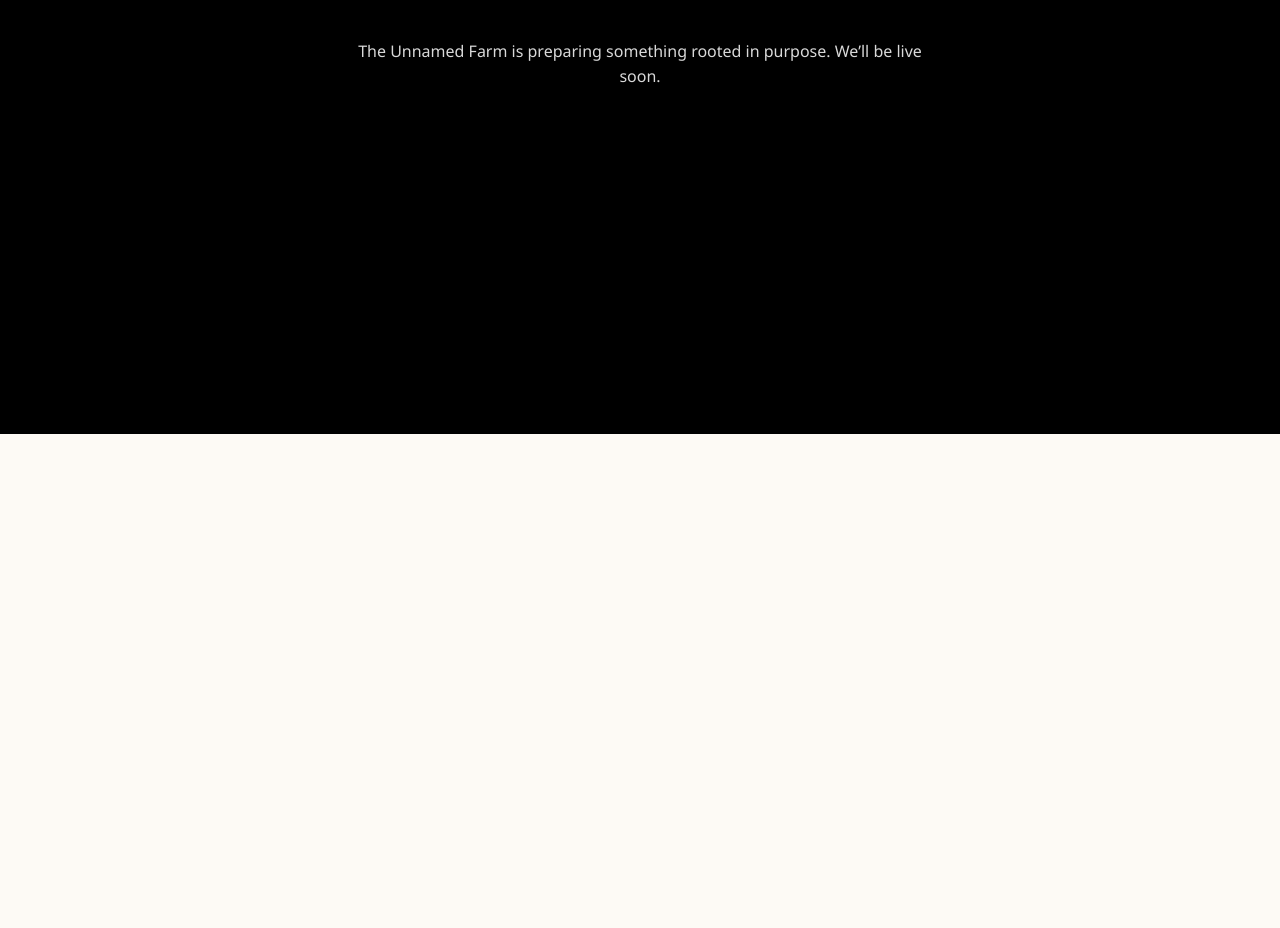
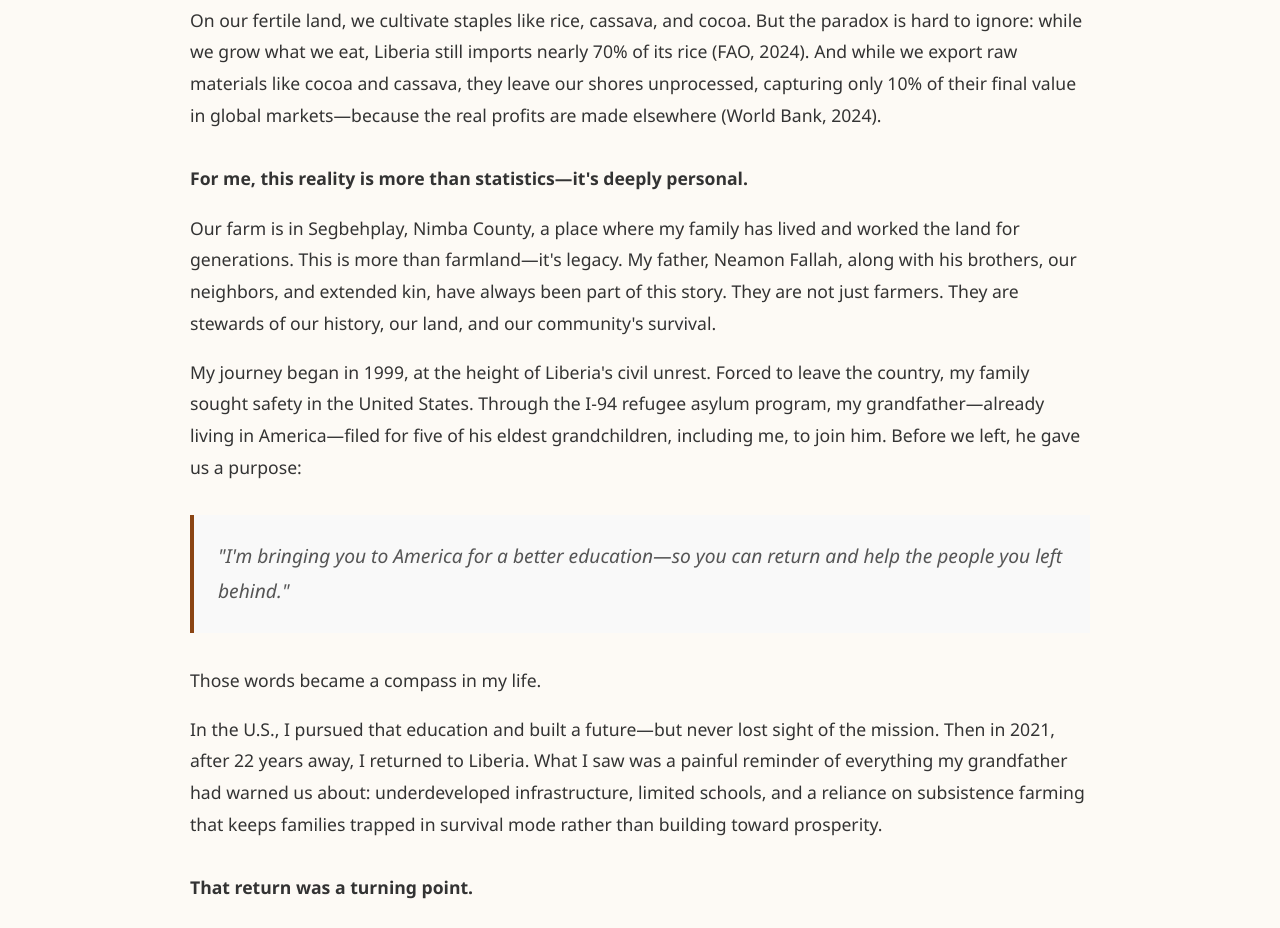
Before and after one commit to dtaplin21/Liberia-ecommerce-site, a React (Vite) app in the folder my-app/: page /story in a window 1280 px wide. Shown: the part 430-1358 px from the top of the page. Before the commit the page ends 864 px from the top, so only its background shows below. Built offline with nearby package versions, Linux system fonts and the light colour scheme.

Commit message:
added paragraph to story page

```diff
--- a/my-app/src/pages/Story.jsx
+++ b/my-app/src/pages/Story.jsx
@@ -1,10 +1,139 @@
 function Story() {
   return (
-    <section>
+    <section style={{padding: '60px 20px', maxWidth: '900px', margin: '0 auto'}}>
       <h2>Our Story</h2>
-      <p style={{textAlign: 'center', fontSize: '1.2rem', maxWidth: '900px', margin: '0 auto'}}>
-        Coming soon... Learn about our journey and mission.
-      </p>
+
+      <div style={{lineHeight: '1.8', fontSize: '1.1rem', color: '#333'}}>
+        <p>
+          In the heart of West Africa, Liberia's farmers have long stood at the foundation of the nation's economy
+          and cultural identity. We produce over 34% of Liberia's GDP and represent more than 60% of the national
+          workforce (World Bank, 2024). Yet, despite our vital role, rural communities like ours continue to face
+          overwhelming challenges—with poverty rates reaching nearly 70% in the countryside (Sida, 2024).
+        </p>
+
+        <p>
+          On our fertile land, we cultivate staples like rice, cassava, and cocoa. But the paradox is hard to ignore:
+          while we grow what we eat, Liberia still imports nearly 70% of its rice (FAO, 2024). And while we export
+          raw materials like cocoa and cassava, they leave our shores unprocessed, capturing only 10% of their final
+          value in global markets—because the real profits are made elsewhere (World Bank, 2024).
+        </p>
+
+        <p style={{fontWeight: 'bold', marginTop: '2rem'}}>
+          For me, this reality is more than statistics—it's deeply personal.
+        </p>
+
+        <p>
+          Our farm is in Segbehplay, Nimba County, a place where my family has lived and worked the land for
+          generations. This is more than farmland—it's legacy. My father, Neamon Fallah, along with his brothers,
+          our neighbors, and extended kin, have always been part of this story. They are not just farmers. They are
+          stewards of our history, our land, and our community's survival.
+        </p>
+
+        <p>
+          My journey began in 1999, at the height of Liberia's civil unrest. Forced to leave the country, my family
+          sought safety in the United States. Through the I-94 refugee asylum program, my grandfather—already
+          living in America—filed for five of his eldest grandchildren, including me, to join him. Before we left, he
+          gave us a purpose:
+        </p>
+
+        <blockquote style={{
+          fontStyle: 'italic',
+          fontSize: '1.2rem',
+          margin: '2rem 0',
+          padding: '1.5rem',
+          borderLeft: '4px solid var(--primary)',
+          background: '#f9f9f9',
+          color: '#555'
+        }}>
+          "I'm bringing you to America for a better education—so you can return and help the people
+          you left behind."
+        </blockquote>
+
+        <p>
+          Those words became a compass in my life.
+        </p>
+
+        <p>
+          In the U.S., I pursued that education and built a future—but never lost sight of the mission. Then in 2021,
+          after 22 years away, I returned to Liberia. What I saw was a painful reminder of everything my
+          grandfather had warned us about: underdeveloped infrastructure, limited schools, and a reliance on
+          subsistence farming that keeps families trapped in survival mode rather than building toward prosperity.
+        </p>
+
+        <p style={{fontWeight: 'bold', marginTop: '2rem'}}>
+          That return was a turning point.
+        </p>
+
+        <p>
+          It led to the founding of The UnNamed Farm Ltd., rooted on our ancestral land. We're now scaling up
+          across 700 acres, cultivating rice, cassava, and cocoa not just for subsistence, but for transformation. With
+          on-site processing facilities—fermentation units, cassava grating and drying systems, rice mills—we are
+          reclaiming the value chain. We're keeping more of the profit, the opportunity, and the ownership right
+          here at home.
+        </p>
+
+        <p style={{fontWeight: 'bold', marginTop: '2rem'}}>
+          This isn't just about farming. It's about solutions.
+        </p>
+
+        <p>
+          In Africa, transport costs alone can inflate expenses by 30–40% (White & Case, 2023). Financing is
+          scarce. Processing technology is often out of reach due to regulatory and market barriers (Kearney, 2024).
+          But if we bridge this gap in value-added processing, intra-African trade could grow by $22 billion
+          annually (UNECA, 2025). We're using blockchain for traceability, enabling us to sell in international
+          markets at 20–30% premium rates for organic and ethical products.
+        </p>
+
+        <p>
+          Our philosophy is captured in our slogan:
+        </p>
+
+        <blockquote style={{
+          fontStyle: 'italic',
+          fontSize: '1.3rem',
+          margin: '2rem 0',
+          padding: '1.5rem',
+          borderLeft: '4px solid var(--accent)',
+          background: '#fff8e1',
+          color: '#8B4513',
+          fontWeight: 'bold',
+          textAlign: 'center'
+        }}>
+          "UnNamed by choice. Remembered by purpose."
+        </blockquote>
+
+        <p>
+          This is more than a name—it's a movement. We've committed 10% equity to our local community,
+          established CSR programs to support rural schools and clinics, and ensured that our farmworkers earn fair
+          and dignified wages. We're proving that rural agriculture doesn't have to mean poverty—it can mean
+          partnership, innovation, and sustainable prosperity.
+        </p>
+
+        <p style={{
+          fontSize: '1.2rem',
+          fontWeight: 'bold',
+          marginTop: '3rem',
+          padding: '2rem',
+          background: 'var(--light)',
+          borderRadius: '8px',
+          textAlign: 'center',
+          color: 'var(--primary)'
+        }}>
+          When you support The UnNamed Farm Ltd., you're not just investing in a company.
+          You're aligning with family farmers who are rewriting the story of African agriculture—one acre, one
+          seed, one community at a time.
+        </p>
+
+        <p style={{
+          fontSize: '1.3rem',
+          fontWeight: 'bold',
+          marginTop: '2rem',
+          textAlign: 'center',
+          color: 'var(--secondary)'
+        }}>
+          Let's build a legacy together.
+        </p>
+      </div>
     </section>
   )
 }
--- a/my-app/vite.config.js
+++ b/my-app/vite.config.js
@@ -5,6 +5,6 @@ import react from '@vitejs/plugin-react'
 export default defineConfig({
   plugins: [react()],
   define: {
-    'import.meta.env.NEXT_PUBLIC_COMING_SOON': JSON.stringify(process.env.NEXT_PUBLIC_COMING_SOON || 'true')
+    'import.meta.env.NEXT_PUBLIC_COMING_SOON': JSON.stringify(process.env.NEXT_PUBLIC_COMING_SOON || 'false')
   }
 })
```
Also changed, not shown: 1 other file (tests, documents, lock files or other folders).
